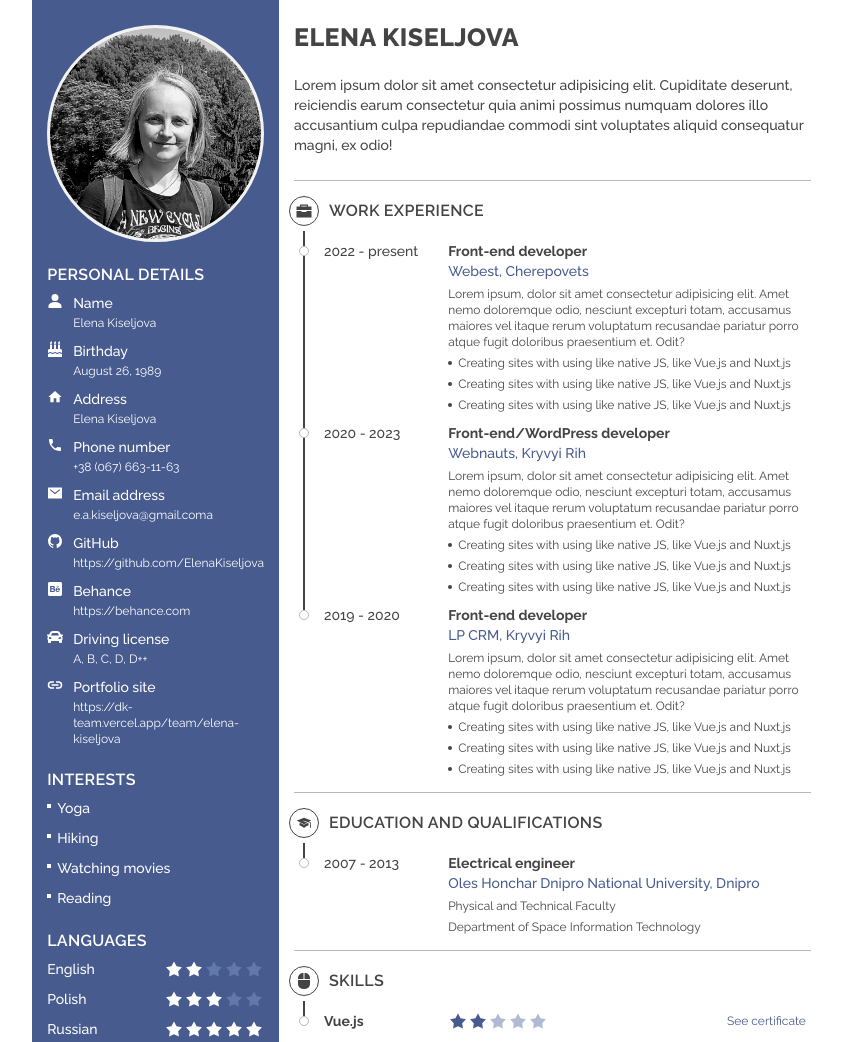
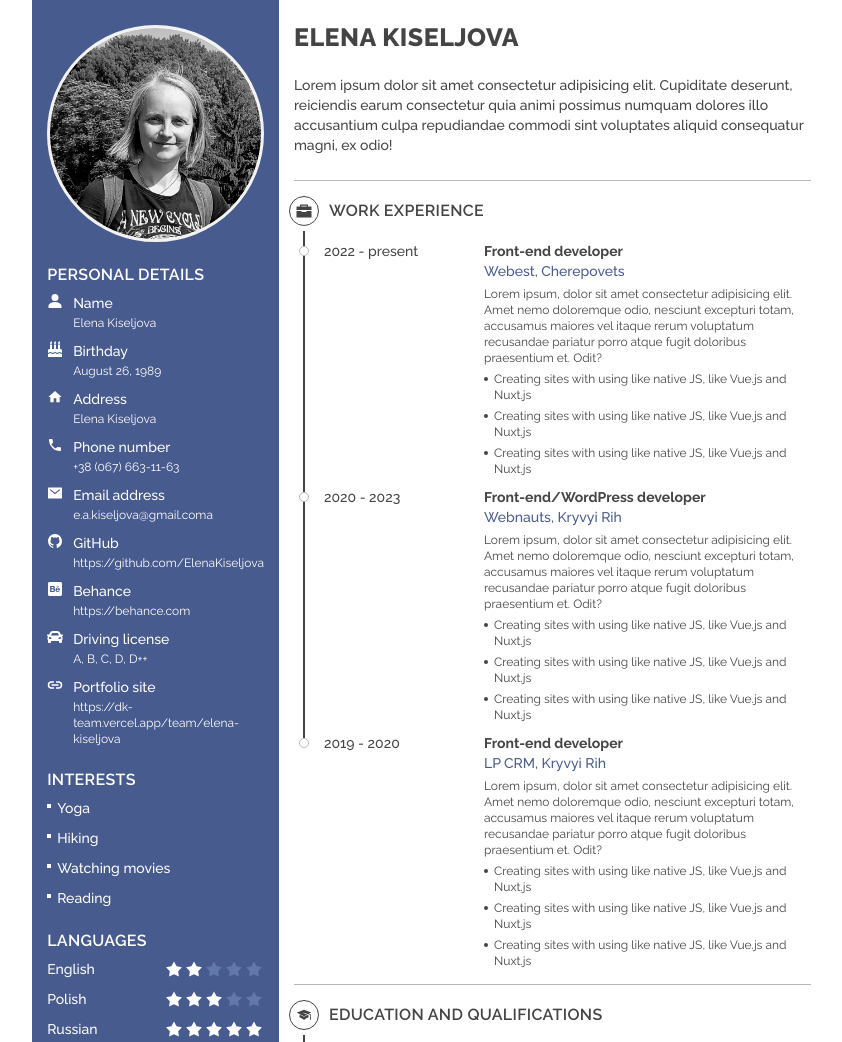
Before and after one commit to ElenaKiseljova/cv, a plain HTML site: page cv.html in a window 1280 px wide. Shown: the top 1042 px of the page, without its empty margins (211-1053 px from the left). Drawn offline with Linux system fonts and the light colour scheme.

Commit message:
fix: section body grid

```diff
--- a/styles/styles.css
+++ b/styles/styles.css
@@ -355,7 +355,7 @@ body {
   display: grid;
 
   grid-template-rows: max-content;
-  grid-template-columns: max-content minmax(max-content, 1fr) 3fr;
+  grid-template-columns: 30px 30% calc(70% - 30px - 10px);
 
   align-items: start;
   justify-content: space-between;
```
